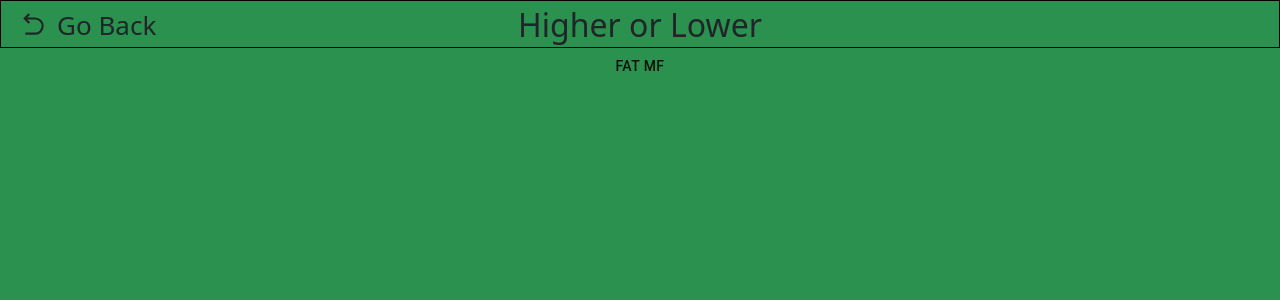
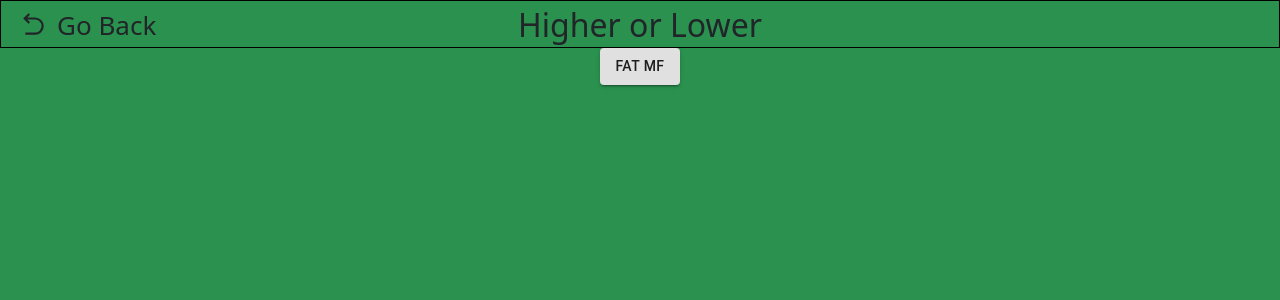
Before and after one commit to wtang98/card-games, a React (Create React App) app: page /higher in a window 1280 px wide. Shown: the top 300 px of the page. Built offline with nearby package versions, Linux system fonts and the light colour scheme.

Commit message:
trying to get value to display

```diff
--- a/src/pages/higher/higher.jsx
+++ b/src/pages/higher/higher.jsx
@@ -15,7 +15,7 @@ const Higher = (props) => {
         random--;
         return copy[dealtCard];
     }
-    console.log(getRandomCard());
+    console.log(getRandomCard().Value);
 
     const removeCard = () => {
         copy[dealtCard] = copy[copy.length-1];
@@ -24,15 +24,23 @@ const Higher = (props) => {
     }
 
     const callBoth = () => {
-        return getRandomCard(), removeCard();
+        getRandomCard();
+        removeCard();
+        return(
+            <p>{getRandomCard().Value}</p>
+        )
     }
+    callBoth();
     console.log(callBoth());
 
     return (
         <div className="higher">
             <Nav title="Higher or Lower" goBack={true}/>
             <div className="higher__content">
-            <Button onClick={callBoth()}>fat mf</Button>
+            <Button variant="contained" onClick={() => callBoth()}>fat mf</Button>
+            <div className="higherValue">
+            {callBoth}
+            </div>
             </div>
         </div>
     )
--- a/src/pages/higher/higher.scss
+++ b/src/pages/higher/higher.scss
@@ -1 +1,5 @@
-@import '../../assets/styles.scss'
+@import '../../assets/styles.scss';
+
+.higherValue{
+  font-size: 100px;
+}
```
Also changed, not shown: 1 other file (tests, documents, lock files or other folders).
